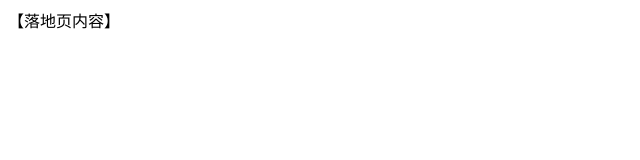
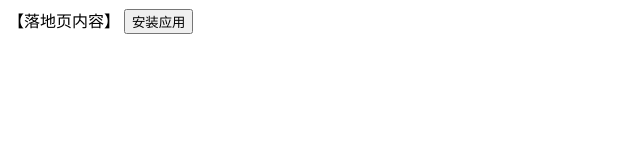
Before and after one commit to googlecodes/testpwa, a plain HTML site: page index.html in a window 1280 px wide. Shown: the whole page, without its empty margins (0-640 px from the left). Drawn offline with Linux system fonts and the light colour scheme.

Commit message:
Update index.html

```diff
--- a/index.html
+++ b/index.html
@@ -30,8 +30,8 @@
     您需要启用 JavaScript 才能运行此应用程序。
   </noscript>
 【落地页内容】
-  <!-- PWA 安装按钮 -->
-  <button id="installBtn" style="display: none;">安装应用</button>
+  <!-- PWA 安装按钮  style="display: none;"-->
+  <button id="installBtn">安装应用</button>
 
   <script src="app.js"></script>
 </body>
```
